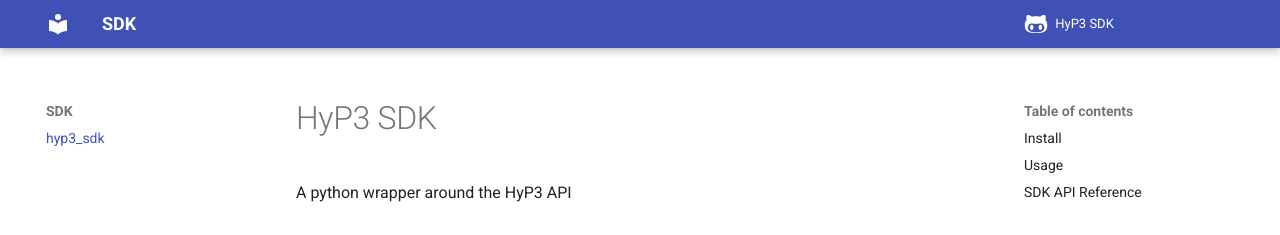
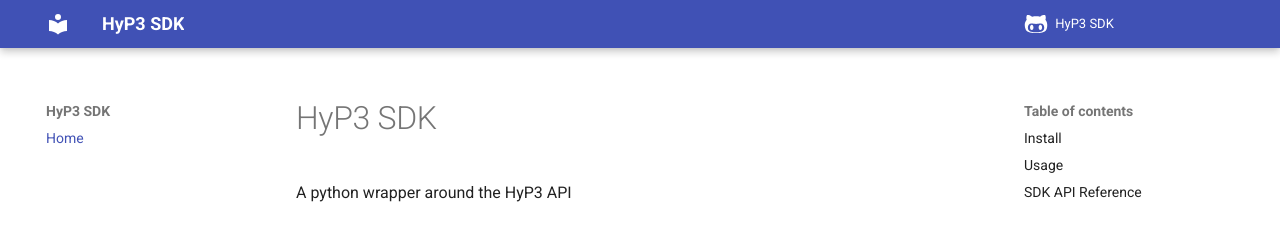
Before and after one commit to ASFHyP3/hyp3-sdk, an MkDocs documentation site: the page built from docs/index.md, in a window 1280 px wide. Shown: the top 235 px of the page. Built offline with MkDocs 1.6.1 and Material for MkDocs 9.7.7, drawn with Linux system fonts in a browser that asks for light colours; comment, search, counter and statistics services are not loaded.

Commit message:
Tweak mkdocs config

```diff
--- a/mkdocs.yml
+++ b/mkdocs.yml
@@ -1,4 +1,4 @@
-site_name: SDK
+site_name: HyP3 SDK
 site_url: https://ASFHyP3.github.io/hyp3-sdk/
 site_author: ASF APD/Tools Team
 site_description: A python wrapper around ASF's HyP3 API
@@ -32,7 +32,7 @@
   - pymdownx.superfences
 
 nav:
-  - hyp3_sdk: index.md
+  - Home: index.md
 
 plugins:
   - mkdocstrings:
```
